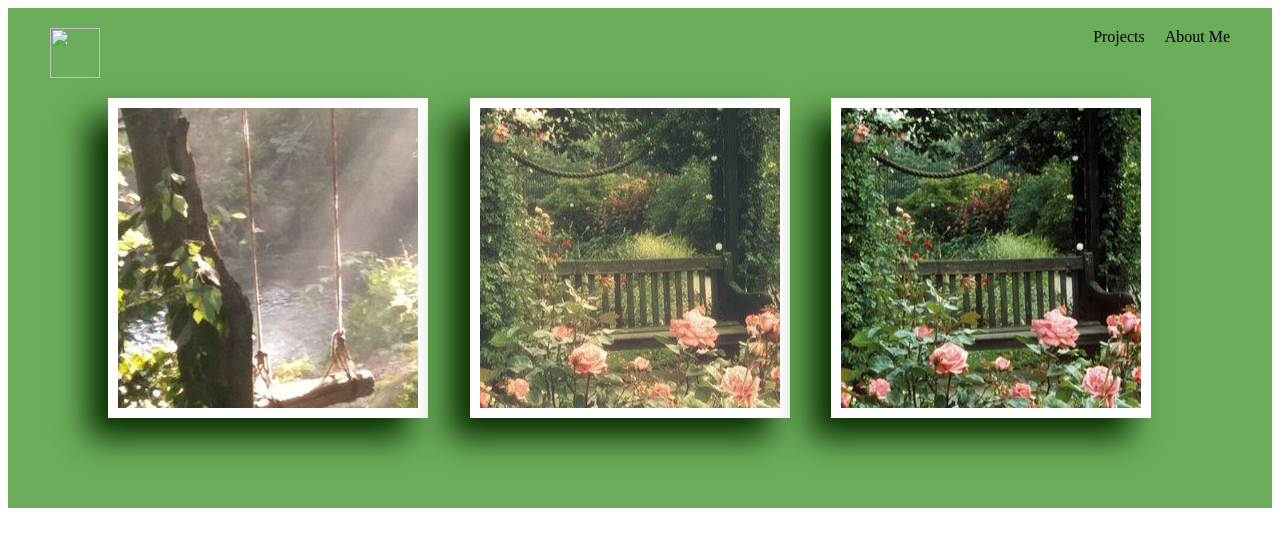
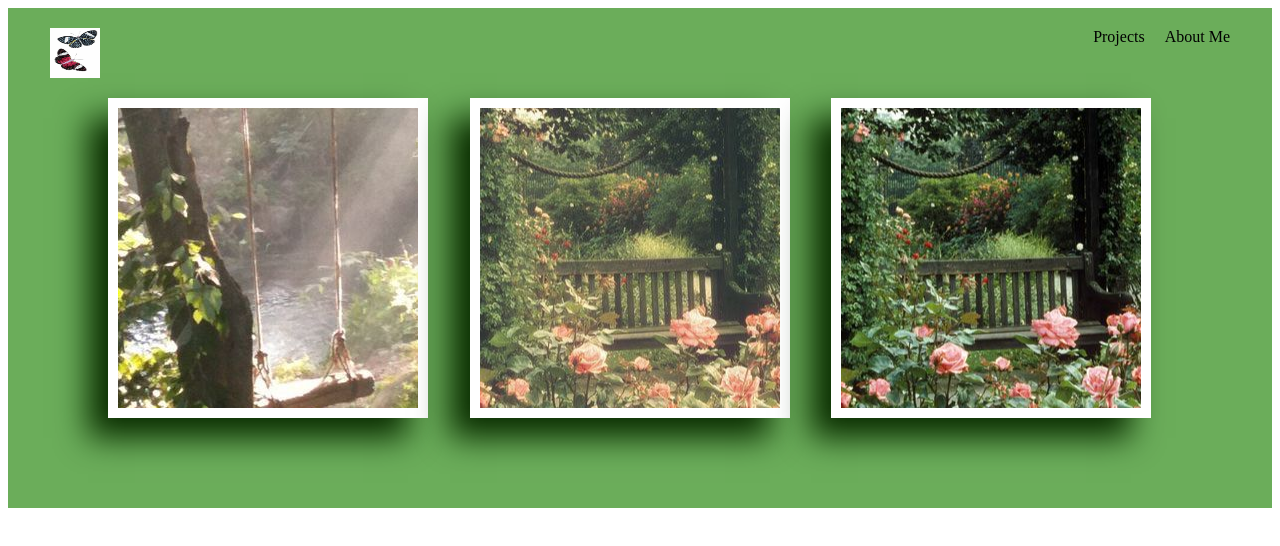
Before and after one commit to EllenSeokjin/test4, a plain HTML site: page index.html in a window 1280 px wide. Drawn offline with Linux system fonts and the light colour scheme.

Commit message:
Update index.html

```diff
--- a/index.html
+++ b/index.html
@@ -84,7 +84,7 @@ left: 50px;
 <body>
    <nav>
 
-   <div id="img"><img src="butterflieslogo.jpg alt="logo"></div>
+   <div id="img"><img src="butterflieslogo.jpg" alt="logo"></div>
     <li><a href="">Projects</a></li>
     <li><a href="">About Me</a></li>
 
```
